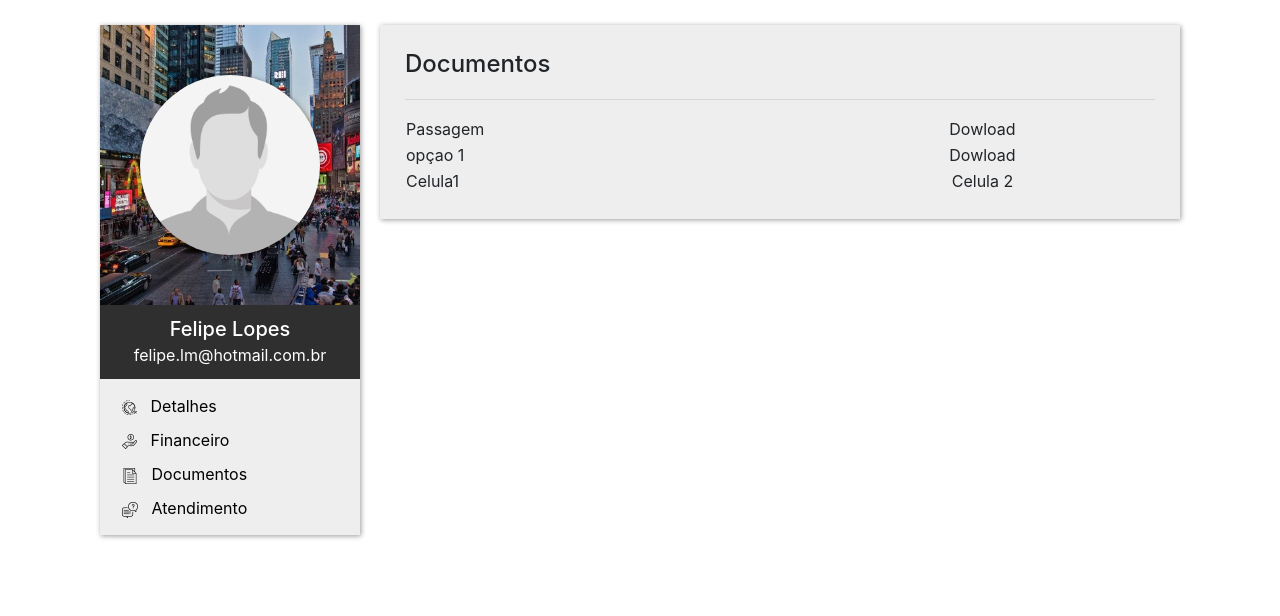
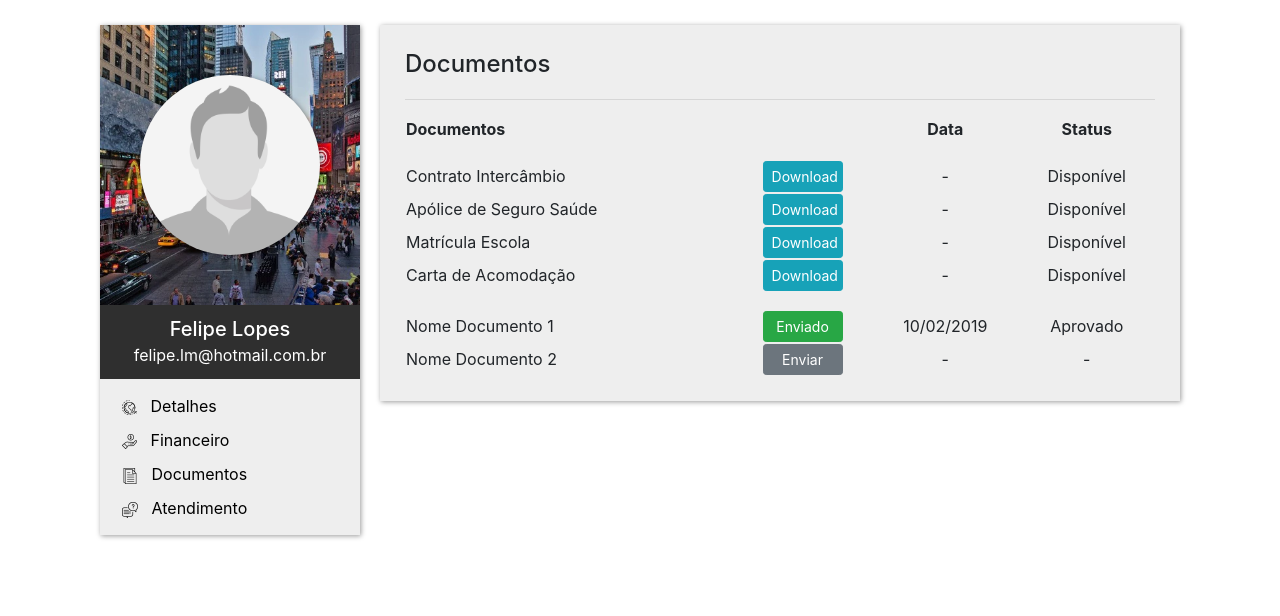
Before and after one commit to felipelm3g/MeuIntercambio, a PHP site: page /aluno/documentos.php in a window 1280 px wide. Shown: the part 56-672 px from the top of the page. Run offline with PHP 8.4, Linux system fonts and the light colour scheme.

Commit message:
Felipe
ajuste

```diff
--- a/aluno/documentos.php
+++ b/aluno/documentos.php
@@ -99,16 +99,64 @@ $pf = [
                 <hr>
                 <table style="width: 100%;">
                     <tr>
-                        <td>Passagem</td>
-                        <td style="text-align: center;">Dowload</td>
+                        <th>Documentos</td>
+                        <th style="text-align: center;"></th>
+                        <th style="text-align: center;">Data</th>
+                        <th style="text-align: center;">Status</th>
                     </tr>
                     <tr>
-                        <td>opçao 1</td>
-                        <td style="text-align: center;">Dowload</td>
+                        <td><p></p></td>
                     </tr>
                     <tr>
-                        <td>Celula1</td>
-                        <td style="text-align: center;">Celula 2</td>
+                        <td>Contrato Intercâmbio</td>
+                        <td style="text-align: center;">
+                            <button type="button" style="width: 80px;" class="btn btn-info btn-sm">Download</button>
+                        </td>
+                        <td style="text-align: center;">-</td>
+                        <td style="text-align: center;">Disponível</td>
+                    </tr>
+                    <tr>
+                        <td>Apólice de Seguro Saúde</td>
+                        <td style="text-align: center;">
+                            <button type="button" style="width: 80px;" class="btn btn-info btn-sm">Download</button>
+                        </td>
+                        <td style="text-align: center;">-</td>
+                        <td style="text-align: center;">Disponível</td>
+                    </tr>
+                    <tr>
+                        <td>Matrícula Escola</td>
+                        <td style="text-align: center;">
+                            <button type="button" style="width: 80px;" class="btn btn-info btn-sm">Download</button>
+                        </td>
+                        <td style="text-align: center;">-</td>
+                        <td style="text-align: center;">Disponível</td>
+                    </tr>
+                    <tr>
+                        <td>Carta de Acomodação</td>
+                        <td style="text-align: center;">
+                            <button type="button" style="width: 80px;" class="btn btn-info btn-sm">Download</button>
+                        </td>
+                        <td style="text-align: center;">-</td>
+                        <td style="text-align: center;">Disponível</td>
+                    </tr>
+                    <tr>
+                        <td><p></p></td>
+                    </tr>
+                    <tr>
+                        <td>Nome Documento 1</td>
+                        <td style="text-align: center;">
+                            <button type="button" style="width: 80px;" class="btn btn-success btn-sm">Enviado</button>
+                        </td>
+                        <td style="text-align: center;">10/02/2019</td>
+                        <td style="text-align: center;">Aprovado</td>
+                    </tr>
+                    <tr>
+                        <td>Nome Documento 2</td>
+                        <td style="text-align: center;">
+                            <button type="button" style="width: 80px;" class="btn btn-secondary btn-sm">Enviar</button>
+                        </td>
+                        <td style="text-align: center;">-</td>
+                        <td style="text-align: center;">-</td>
                     </tr>
                 </table>
             </div>
```
